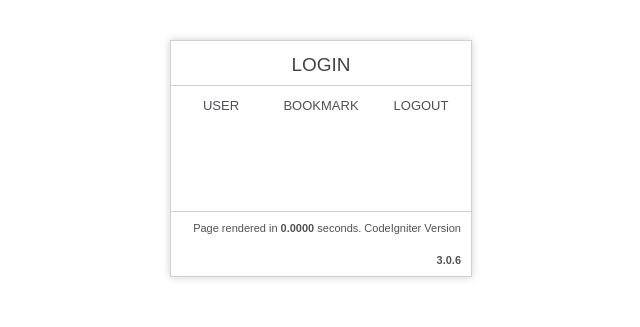
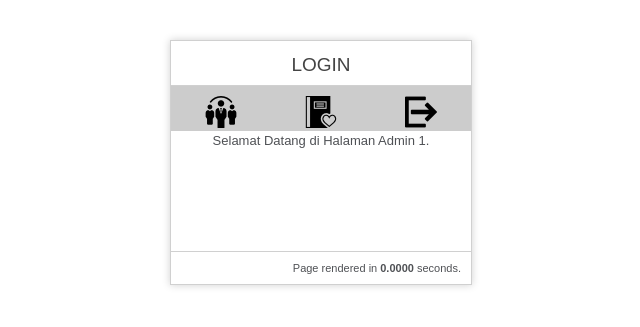
Before and after one commit to silogos/TugasGit-CI, a CodeIgniter app: page /TugasCI-GIT/index.php/home/index in a window 1280 px wide. Shown: the top 327 px of the page, without its empty margins (319-959 px from the left). Run offline with CodeIgniter, Linux system fonts and the light colour scheme; the visitor is signed in with stand-in values (Sample User, id 1).

Commit message:
Desain Halaman Admin

```diff
--- a/application/controllers/Home.php
+++ b/application/controllers/Home.php
@@ -9,9 +9,7 @@ class Home extends CI_Controller {
 
         if($this->session->userdata('logged_in'))
         {
-            $session_data = $this->session->userdata('logged_in');
-            $data['username'] = $session_data['username'];
-            $this->load->view('home_view', $data);
+
         }
         else
         {
@@ -22,8 +20,12 @@ class Home extends CI_Controller {
 
 	function index()
 	{
+        $session_data = $this->session->userdata('logged_in');
+        $data['username'] = $session_data['username'];
 
-
+        $this->load->view('home/header', $data);
+        $this->load->view('home/home_view', $data);
+        $this->load->view('home/footer', $data);
 
     }
 
--- /dev/null
+++ b/application/views/home/footer.php
@@ -0,0 +1,2 @@
+</body>
+</html>
--- a/application/views/home_view.php
+++ b/application/views/home/header.php
@@ -54,7 +54,7 @@ defined('BASEPATH') OR exit('No direct script access allowed');
         width: 100%;
         margin: 10px 0;
         padding: 10px 0;
-        text-align: center;
+        text-align: left;
     }
 
 	p.footer {
@@ -86,25 +86,10 @@ defined('BASEPATH') OR exit('No direct script access allowed');
         float: left;
         padding: 10px 0;
         width: 100px;
+        position: relative;
+        background: #CCC;
     }
 
 	</style>
 </head>
 <body>
-
-<div id="container">
-	<h1>LOGIN</h1>
-    <ul id="list">
-        <li>USER</li>
-        <li>BOOKMARK</li>
-        <li>LOGOUT</li>
-    </ul>
-    	<div id="body">
-
-    	</div>
-
-	<p class="footer">Page rendered in <strong>{elapsed_time}</strong> seconds. <?php echo  (ENVIRONMENT === 'development') ?  'CodeIgniter Version <strong>' . CI_VERSION . '</strong>' : '' ?></p>
-</div>
-
-</body>
-</html>
--- /dev/null
+++ b/application/views/home/home_view.php
@@ -0,0 +1,13 @@
+<div id="container">
+	<h1>LOGIN</h1>
+    <ul id="list">
+        <li class="user"><a href="<?php echo base_url('index.php/home/user'); ?>"><img src="<?php echo base_url("img/user.png"); ?>" /></a></li>
+        <li class="bookmark"><a href="<?php echo base_url('index.php/home/bookmark'); ?>"><img src="<?php echo base_url("img/bookmark.png"); ?>" /></a></li>
+        <li class="logout"><a href="<?php echo base_url('index.php/home/logout'); ?>"><img src="<?php echo base_url("img/logout.png"); ?>" /></a></li>
+    </ul>
+    	<div id="body">
+            Selamat Datang di Halaman Admin <?php echo"$username"; ?>.
+    	</div>
+
+	<p class="footer">Page rendered in <strong>{elapsed_time}</strong> seconds.</p>
+</div>
```
Also changed, not shown: img/bookmark.png (added), img/logout.png (added), img/user.png (added).
